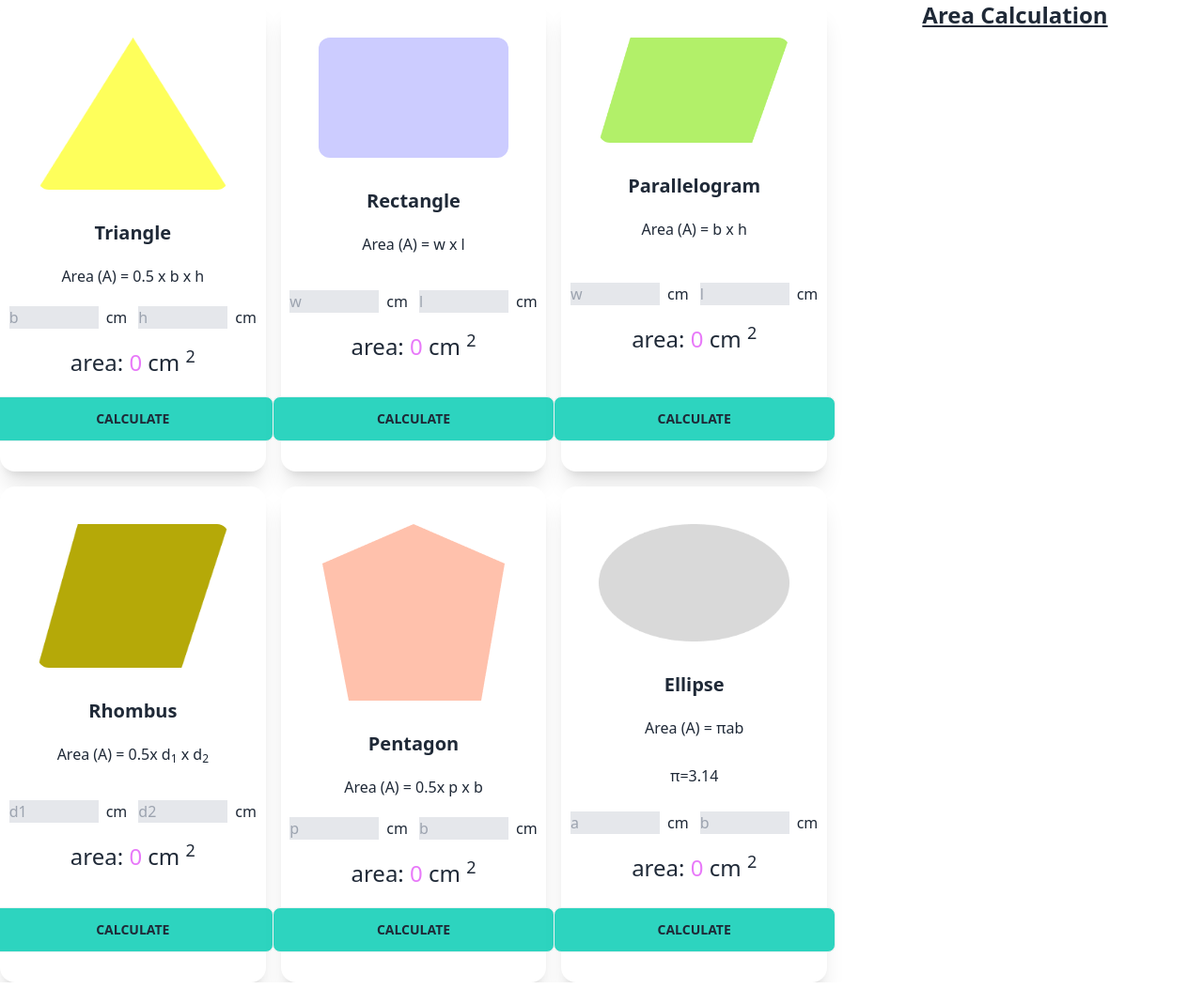
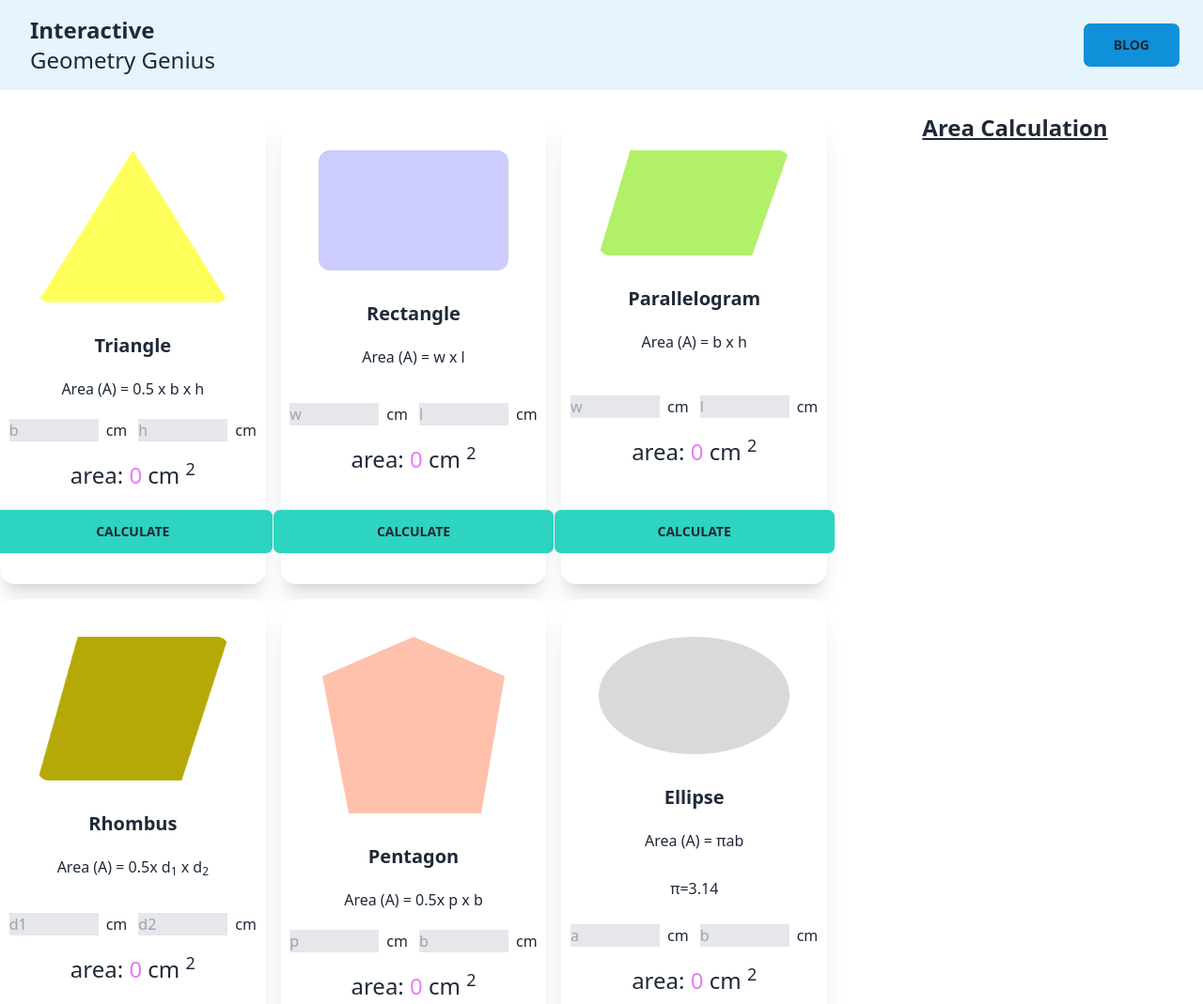
Before and after one commit to roybiplobkumar/geometry-genius-, a plain HTML site: page index.html in a window 1280 px wide. Shown: the top 1069 px of the page at 94% size. Before the commit the page ends 1046 px from the top, so only its background shows below. Drawn offline with nearby package versions, Linux system fonts and the light colour scheme.

Commit message:
site allmost compilited

```diff
--- a/index.html
+++ b/index.html
@@ -13,7 +13,25 @@
     <script src="https://cdn.tailwindcss.com"></script>
   </head>
   <body>
-    <header></header>
+    <header class="container mx-auto">
+<!-- navbar section -->
+              <nav>
+                <div class="navbar bg-[#1090D81A] mb-6 ">
+                  <div class="navbar-start ml-4">
+
+                    <a class=" normal-case text-2xl hover:bg-gray-200 p-2 rounded-xl"><span class="font-bold">Interactive </span> <br>
+                      Geometry Genius</a>
+                  </div>
+                  <div class="navbar-center hidden lg:flex">
+
+                  </div>
+                  <div class="navbar-end mr-4">
+                    <a class="btn bg-[#1090D8] px-8 py-1 ">Blog</a>
+                  </div>
+                </div>
+              </nav>
+
+    </header>
     <main class="container mx-auto">
       <!-- card container -->
 
```
